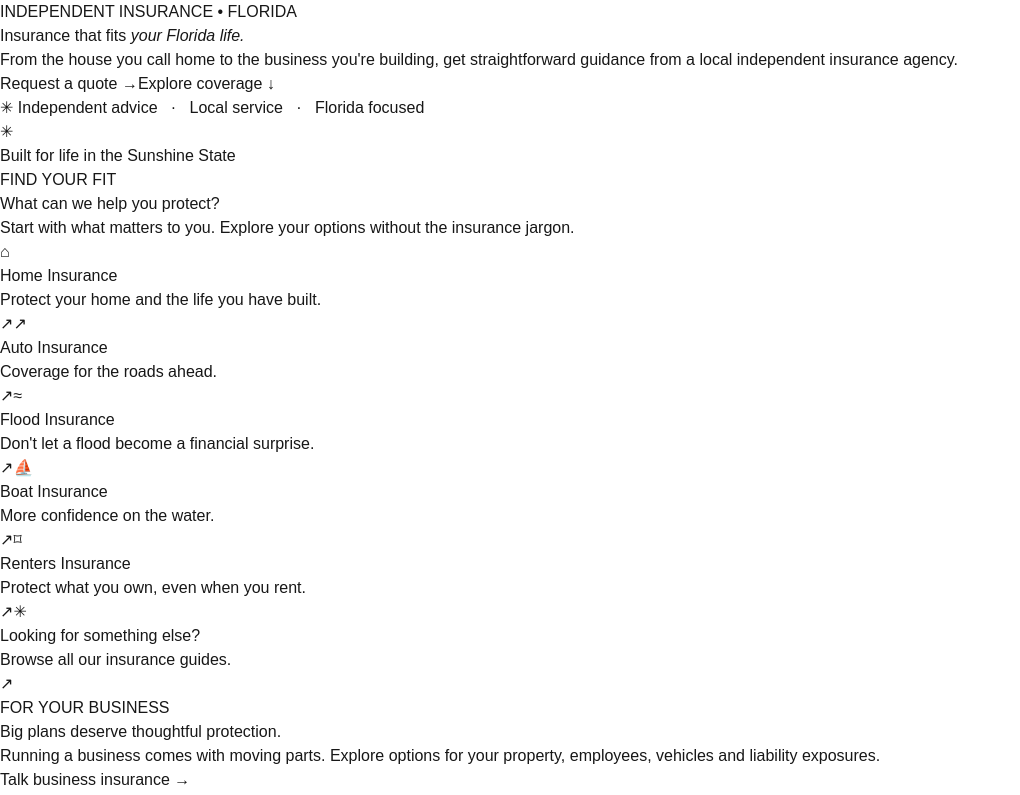
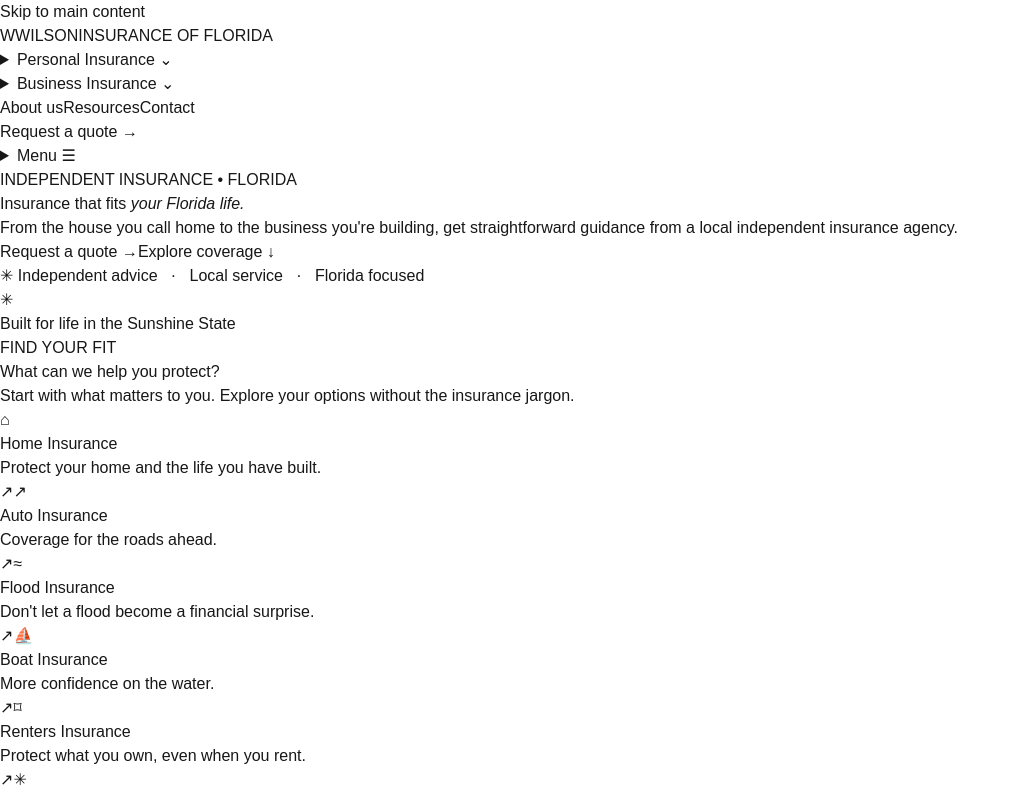
Before and after one commit to WilsonINS/Wilson-Insurance, a Next.js app: page / in a window 1280 px wide. Shown: the top 795 px of the page, without its empty margins (0-1020 px from the left). Built offline with nearby package versions, Linux system fonts and the light colour scheme.

Commit message:
Implement redesigned accessible website app/layout.tsx

```diff
--- a/app/layout.tsx
+++ b/app/layout.tsx
@@ -1,29 +1,8 @@
-import type { Metadata } from "next";
-import { Geist, Geist_Mono } from "next/font/google";
+import type { Metadata, Viewport } from "next";
 import "./globals.css";
-
-const geistSans = Geist({
-  variable: "--font-geist-sans",
-  subsets: ["latin"],
-});
-
-const geistMono = Geist_Mono({
-  variable: "--font-geist-mono",
-  subsets: ["latin"],
-});
-
-export const metadata: Metadata = {
-  title: "Create Next App",
-  description: "Generated by create next app",
-};
-
-export default function RootLayout({ children }: LayoutProps<"/">) {
-  return (
-    <html
-      lang="en"
-      className={`${geistSans.variable} ${geistMono.variable} h-full antialiased`}
-    >
-      <body className="min-h-full flex flex-col">{children}</body>
-    </html>
-  );
-}
+import { SiteHeader } from "@/components/site-header";
+import { SiteFooter } from "@/components/site-footer";
+import { siteUrl } from "@/lib/content";
+export const metadata:Metadata={metadataBase:new URL(siteUrl),title:{default:"Wilson Insurance of Florida",template:"%s"},description:"Independent insurance guidance for Florida families and businesses.",robots:{index:true,follow:true},openGraph:{type:"website",locale:"en_US",siteName:"Wilson Insurance of Florida"}};
+export const viewport:Viewport={width:"device-width",initialScale:1};
+export default function RootLayout({children}:{children:React.ReactNode}){const structured={"@context":"https://schema.org","@type":"InsuranceAgency","name":"Wilson Insurance of Florida","url":siteUrl,"areaServed":{"@type":"State","name":"Florida"},"description":"Independent insurance agency offering personal and commercial insurance guidance in Florida."};return <html lang="en"><body><a className="skip-link" href="#main-content">Skip to main content</a><SiteHeader/>{children}<SiteFooter/><script type="application/ld+json" dangerouslySetInnerHTML={{__html:JSON.stringify(structured).replace(/</g,"\\u003c")}}/></body></html>}
```
